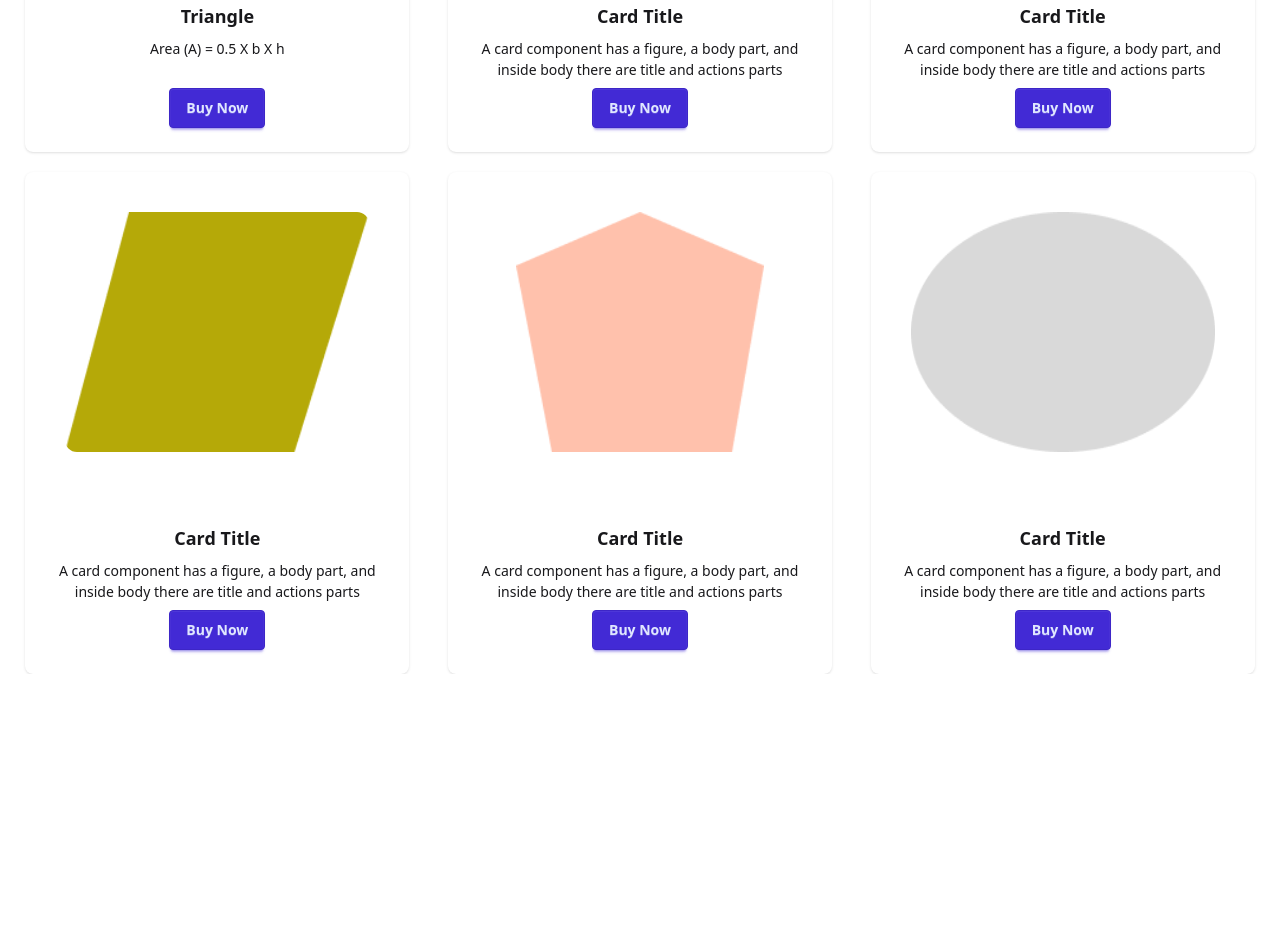
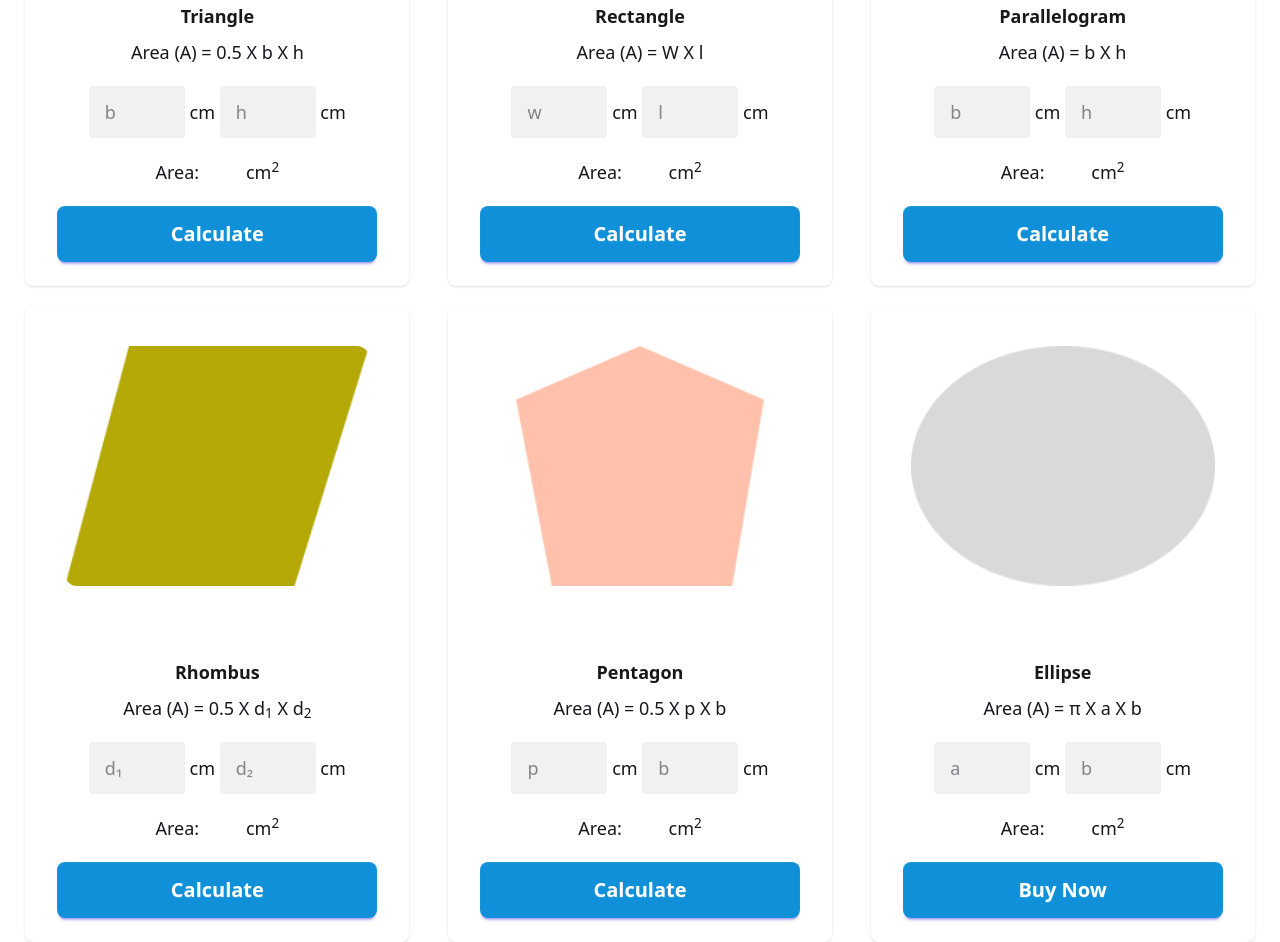
Before and after one commit to ArghoSaha1010/Geometry-Genius, a plain HTML site: page index.html in a window 1280 px wide. Shown: the part 538-1480 px from the top of the page. Before the commit the page ends 1212 px from the top, so only its background shows below. Drawn offline with nearby package versions, Linux system fonts and the light colour scheme.

Commit message:
html design finished

```diff
--- a/index.html
+++ b/index.html
@@ -15,7 +15,7 @@
                     <h1 class="font-bold text-xl font-sans">Interactive</h1>
                     <p class="text-gray-400 font-sans">Geometry Genius</p>
                 </div>
-                <button class="btn bg-[#00bfff] font-bold text-white text-xl px-10 py-2 rounded-lg">
+                <button class="btn bg-[#00bfff] font-bold text-white text-xl px-10 py-2 rounded-lg hover:bg-[#0b79b0] transition duration-300">
                     Blog
                 </button>
             </div>
@@ -24,7 +24,7 @@
     </header>
     <main>
         <section class="grid grid-cols-1 sm:grid-cols-2 lg:grid-cols-3 gap-y-5 sm:gap-x-5 px-4">
-            <div class="card bg-base-100 w-full max-w-sm mx-auto shadow-sm">
+            <div class="card bg-base-100 w-full max-w-sm mx-auto shadow-sm hover:bg-[#FBBCED]">
               <figure class="px-10 pt-10">
                 <img
                   src="./assets/triangle.png"
@@ -32,16 +32,23 @@
                   class="rounded-xl mb-[3.06rem] h-[12.125rem] xl:h-[15rem]" />
               </figure>
               <div class="card-body items-center text-center">
-                <h2 class="card-title">Triangle</h2>
-                <p>Area (A) = 0.5 X b X h</p>
+                <h2 class="card-title font-sans">Triangle</h2>
+                <p class="mb-3 font-sans text-lg">Area (A) = 0.5 X b X h</p>
+                <div class="mb-3 text-lg">
+                    <input type="text" name="" id="" placeholder="b" class="w-24 px-4 py-3 font-sans border-none bg-[#F1F1F1] rounded-sm"> cm
+                    <input type="text" name="" id="" placeholder="h" class="w-24 px-4 py-3 font-sans border-none bg-[#F1F1F1] rounded-sm"> cm
+                </div>
+                <div class="mb-3 font-sans text-lg">
+                    <p>Area:&nbsp;&nbsp;&nbsp;&nbsp;&nbsp;&nbsp;&nbsp;&nbsp;&nbsp;&nbsp;cm<sup>2</sup></p>
 
-                <div class="card-actions">
-                  <button class="btn btn-primary">Buy Now</button>
+                </div>
+                <div class="card-actions font-sans">
+                  <button class="btn btn-primary text-xl rounded-lg py-7 w-80 bg-[#1090D8] border-none text-white hover:bg-[#0b79b0] transition duration-300 cursor-pointer">Calculate</button>
                 </div>
               </div>
             </div>
 
-            <div class="card bg-base-100 w-full max-w-sm mx-auto shadow-sm">
+            <div class="card bg-base-100 w-full max-w-sm mx-auto shadow-sm hover:bg-[#69C7F0]">
                 <figure class="px-10 pt-10">
                   <img
                     src="./assets/rectangle.png"
@@ -49,15 +56,23 @@
                     class="rounded-xl mb-[3.06rem] h-[12.125rem] xl:h-[15rem]" />
                 </figure>
                 <div class="card-body items-center text-center">
-                <h2 class="card-title">Card Title</h2>
-                <p>A card component has a figure, a body part, and inside body there are title and actions parts</p>
-                <div class="card-actions">
-                  <button class="btn btn-primary">Buy Now</button>
+                  <h2 class="card-title font-sans">Rectangle</h2>
+                  <p class="mb-3 font-sans text-lg">Area (A) = W X l</p>
+                  <div class="mb-3 text-lg">
+                      <input type="text" name="" id="" placeholder="w" class="w-24 px-4 py-3 font-sans border-none bg-[#F1F1F1] rounded-sm"> cm
+                      <input type="text" name="" id="" placeholder="l" class="w-24 px-4 py-3 font-sans border-none bg-[#F1F1F1] rounded-sm"> cm
+                  </div>
+                  <div class="mb-3 font-sans text-lg">
+                      <p>Area:&nbsp;&nbsp;&nbsp;&nbsp;&nbsp;&nbsp;&nbsp;&nbsp;&nbsp;&nbsp;cm<sup>2</sup></p>
+
+                  </div>
+                  <div class="card-actions font-sans">
+                    <button class="btn btn-primary text-xl rounded-lg py-7 w-80 bg-[#1090D8] border-none text-white hover:bg-[#0b79b0] transition duration-300 cursor-pointer">Calculate</button>
                   </div>
                 </div>
               </div>
 
-            <div class="card bg-base-100 w-full max-w-sm mx-auto shadow-sm">
+              <div class="card bg-base-100 w-full max-w-sm mx-auto shadow-sm hover:bg-[#FFDFAF]">
                 <figure class="px-10 pt-10">
                   <img
                     src="./assets/parallelogram.png"
@@ -65,15 +80,23 @@
                     class="rounded-xl mb-[3.06rem] h-[12.125rem] xl:h-[15rem]" />
                 </figure>
                 <div class="card-body items-center text-center">
-                <h2 class="card-title">Card Title</h2>
-                <p>A card component has a figure, a body part, and inside body there are title and actions parts</p>
-                <div class="card-actions">
-                  <button class="btn btn-primary">Buy Now</button>
+                  <h2 class="card-title font-sans">Parallelogram</h2>
+                  <p class="mb-3 font-sans text-lg">Area (A) = b X h</p>
+                  <div class="mb-3 text-lg">
+                      <input type="text" name="" id="" placeholder="b" class="w-24 px-4 py-3 font-sans border-none bg-[#F1F1F1] rounded-sm"> cm
+                      <input type="text" name="" id="" placeholder="h" class="w-24 px-4 py-3 font-sans border-none bg-[#F1F1F1] rounded-sm"> cm
+                  </div>
+                  <div class="mb-3 font-sans text-lg">
+                      <p>Area:&nbsp;&nbsp;&nbsp;&nbsp;&nbsp;&nbsp;&nbsp;&nbsp;&nbsp;&nbsp;cm<sup>2</sup></p>
+
+                  </div>
+                  <div class="card-actions font-sans">
+                    <button class="btn btn-primary text-xl rounded-lg py-7 w-80 bg-[#1090D8] border-none text-white hover:bg-[#0b79b0] transition duration-300 cursor-pointer">Calculate</button>
                   </div>
                 </div>
               </div>
 
-            <div class="card bg-base-100 w-full max-w-sm mx-auto shadow-sm">
+              <div class="card bg-base-100 w-full max-w-sm mx-auto shadow-sm hover:bg-[#C1F5D2]">
                 <figure class="px-10 pt-10">
                   <img
                     src="./assets/rhombus.png"
@@ -81,15 +104,23 @@
                     class="rounded-xl mb-[3.06rem] h-[12.125rem] xl:h-[15rem]" />
                 </figure>
                 <div class="card-body items-center text-center">
-                <h2 class="card-title">Card Title</h2>
-                <p>A card component has a figure, a body part, and inside body there are title and actions parts</p>
-                <div class="card-actions">
-                  <button class="btn btn-primary">Buy Now</button>
+                  <h2 class="card-title font-sans">Rhombus</h2>
+                  <p class="mb-3 font-sans text-lg">Area (A) = 0.5 X d<sub>1</sub> X d<sub>2</sub></p>
+                  <div class="mb-3 text-lg">
+                      <input type="text" name="" id="" placeholder="d&#8321;" class="w-24 px-4 py-3 font-sans border-none bg-[#F1F1F1] rounded-sm"> cm
+                      <input type="text" name="" id="" placeholder="d&#8322;" class="w-24 px-4 py-3 font-sans border-none bg-[#F1F1F1] rounded-sm"> cm
+                  </div>
+                  <div class="mb-3 font-sans text-lg">
+                      <p>Area:&nbsp;&nbsp;&nbsp;&nbsp;&nbsp;&nbsp;&nbsp;&nbsp;&nbsp;&nbsp;cm<sup>2</sup></p>
+
+                  </div>
+                  <div class="card-actions font-sans">
+                    <button class="btn btn-primary text-xl rounded-lg py-7 w-80 bg-[#1090D8] border-none text-white hover:bg-[#0b79b0] transition duration-300 cursor-pointer">Calculate</button>
                   </div>
                 </div>
               </div>
 
-            <div class="card bg-base-100 w-full max-w-sm mx-auto shadow-sm">
+              <div class="card bg-base-100 w-full max-w-sm mx-auto shadow-sm hover:bg-[#E4D7FB]">
                 <figure class="px-10 pt-10">
                   <img
                     src="./assets/pentagon.png"
@@ -97,15 +128,23 @@
                     class="rounded-xl mb-[3.06rem] h-[12.125rem] xl:h-[15rem]" />
                 </figure>
                 <div class="card-body items-center text-center">
-                <h2 class="card-title">Card Title</h2>
-                <p>A card component has a figure, a body part, and inside body there are title and actions parts</p>
-                <div class="card-actions">
-                  <button class="btn btn-primary">Buy Now</button>
+                  <h2 class="card-title font-sans">Pentagon</h2>
+                  <p class="mb-3 font-sans text-lg">Area (A) = 0.5 X p X b</p>
+                  <div class="mb-3 text-lg">
+                      <input type="text" name="" id="" placeholder="p" class="w-24 px-4 py-3 font-sans border-none bg-[#F1F1F1] rounded-sm"> cm
+                      <input type="text" name="" id="" placeholder="b" class="w-24 px-4 py-3 font-sans border-none bg-[#F1F1F1] rounded-sm"> cm
+                  </div>
+                  <div class="mb-3 font-sans text-lg">
+                      <p>Area:&nbsp;&nbsp;&nbsp;&nbsp;&nbsp;&nbsp;&nbsp;&nbsp;&nbsp;&nbsp;cm<sup>2</sup></p>
+
+                  </div>
+                  <div class="card-actions font-sans">
+                    <button class="btn btn-primary text-xl rounded-lg py-7 w-80 bg-[#1090D8] border-none text-white hover:bg-[#0b79b0] transition duration-300 cursor-pointer">Calculate</button>
                   </div>
                 </div>
               </div>
 
-            <div class="card bg-base-100 w-full max-w-sm mx-auto shadow-sm">
+              <div class="card bg-base-100 w-full max-w-sm mx-auto shadow-sm hover:bg-[#FDD3D3]">
                 <figure class="px-10 pt-10">
                   <img
                     src="./assets/ellipse.png"
@@ -113,10 +152,17 @@
                     class="rounded-xl mb-[3.06rem] h-[12.125rem] xl:h-[15rem]" />
                 </figure>
                 <div class="card-body items-center text-center">
-                <h2 class="card-title">Card Title</h2>
-                <p>A card component has a figure, a body part, and inside body there are title and actions parts</p>
-                <div class="card-actions">
-                  <button class="btn btn-primary">Buy Now</button>
+                  <h2 class="card-title font-sans">Ellipse</h2>
+                  <p class="mb-3 font-sans text-lg">Area (A) = &pi; X a X b</p>
+                  <div class="mb-3 text-lg">
+                      <input type="text" name="" id="" placeholder="a" class="w-24 px-4 py-3 font-sans border-none bg-[#F1F1F1] rounded-sm"> cm
+                      <input type="text" name="" id="" placeholder="b" class="w-24 px-4 py-3 font-sans border-none bg-[#F1F1F1] rounded-sm"> cm
+                  </div>
+                  <div class="mb-3 font-sans text-lg">
+                      <p>Area:&nbsp;&nbsp;&nbsp;&nbsp;&nbsp;&nbsp;&nbsp;&nbsp;&nbsp;&nbsp;cm<sup>2</sup></p>
+                  </div>
+                  <div class="card-actions font-sans">
+                    <button class="btn btn-primary text-xl rounded-lg py-7 w-80 bg-[#1090D8] border-none text-white hover:bg-[#0b79b0] transition duration-300 cursor-pointer">Buy Now</button>
                   </div>
                 </div>
               </div>
```
Lines whose indentation alone changed are shown as unchanged.
